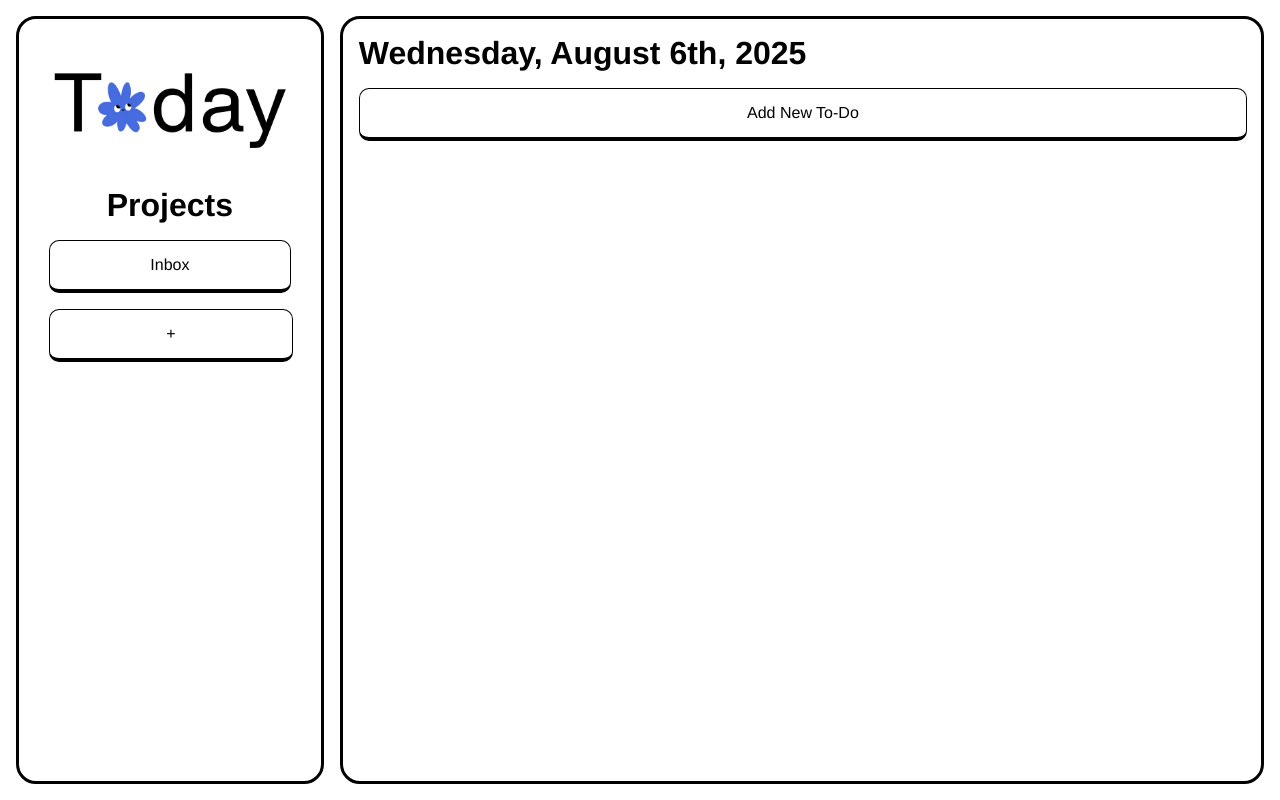
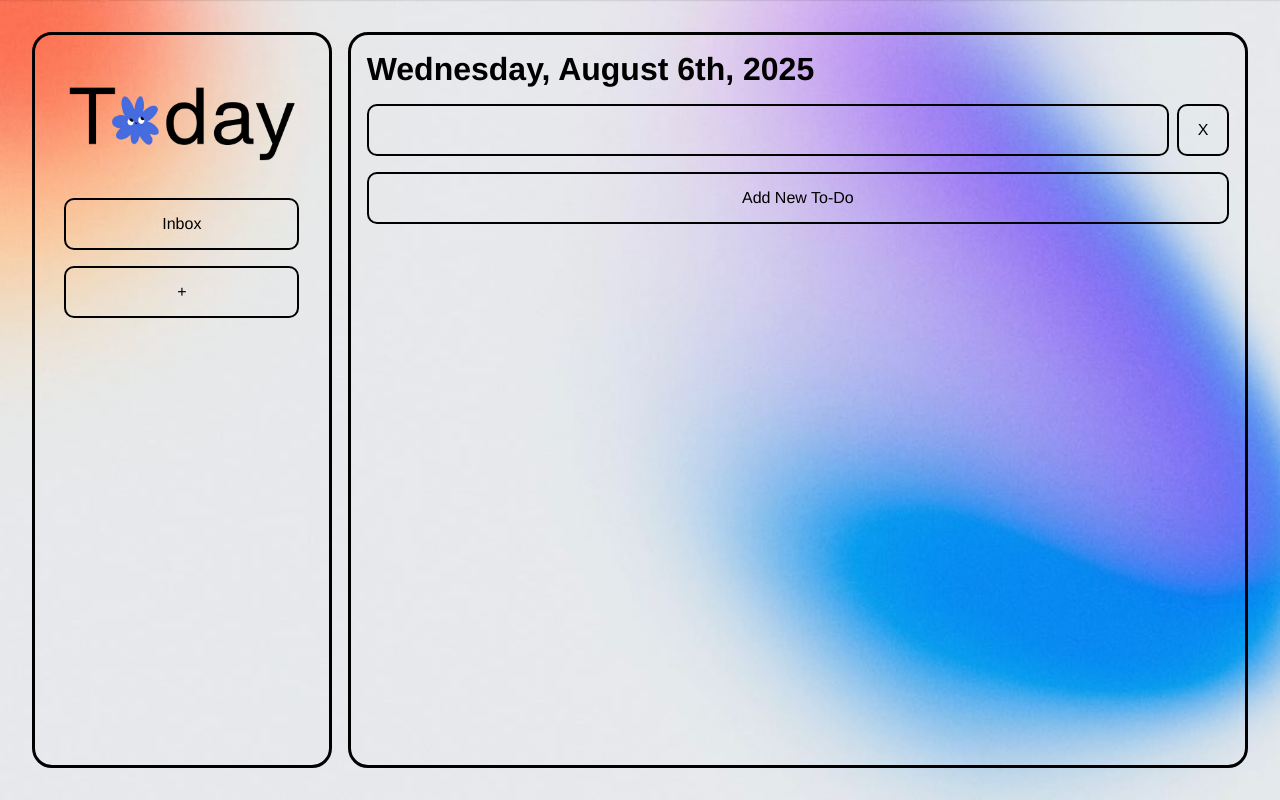
Before and after one commit to joshuarconcepcion/ToDo-List, a website built with webpack: page src/template.html in a window 1280 px wide. Both pictures are taken after a click on the button "Add New To-Do". Built offline with nearby package versions, Linux system fonts and the light colour scheme.

Commit message:
Changed some UI styling, started working on add todo button dom functionality, implemented rough delete todo button functionality

```diff
--- /dev/null
+++ b/src/createTodo.js
@@ -0,0 +1,8 @@
+import { Todo } from "./todo";
+import { renderSingleTodo } from "./dom";
+
+const todoList = document.querySelector('.todo-list')
+
+export function createTodo(title, dueDate, description) {
+    renderSingleTodo(todoList);
+}
--- a/src/dom.js
+++ b/src/dom.js
@@ -1,4 +1,4 @@
-import todayLogo from './media/images/todayLogo.png';
+import todayLogo from './media/images/todayLogo3.png';
 import { format } from 'date-fns';
 
 const sidebarLogoContainer = document.querySelector('.sidebar-logo-container');
@@ -37,3 +37,27 @@ export function renderSingleProject(project, container) {
     projectContainer.appendChild(projectBtn);
     projectContainer.appendChild(deleteBtn);
 }
+
+export function renderSingleTodo(container) {
+    const todoItemContainer = document.createElement('div');
+    todoItemContainer.classList.add('todo-item-container');
+
+    const todoBtn = document.createElement('button');
+    todoBtn.classList.add('todo-btn');
+
+    const deleteTodoBtn = document.createElement('button');
+    deleteTodoBtn.classList.add('delete-todo-btn');
+    deleteTodoBtn.textContent = 'X'
+
+    const todoBtnLeft = document.createElement('div');
+    todoBtnLeft.classList.add('todo-btn-left');
+
+    const todoBtnRight = document.createElement('div');
+    todoBtnRight.classList.add('todo-btn-right');
+
+    todoBtn.appendChild(todoBtnLeft);
+    todoBtn.appendChild(todoBtnRight);
+    todoItemContainer.appendChild(todoBtn);
+    todoItemContainer.appendChild(deleteTodoBtn);
+    container.appendChild(todoItemContainer);
+}
--- a/src/editProjects.js
+++ /dev/null
@@ -1,3 +0,0 @@
-import { saveProjects, loadProjects } from "./projectStorage";
-
-const projectBtn = document.querySelectorAll('.project-btn');
--- a/src/index.js
+++ b/src/index.js
@@ -2,10 +2,12 @@ import './style.css';
 import { renderUI, renderProjectList } from './dom.js';
 import { createProject } from './createProjects.js';
 import { loadProjects } from './projectStorage.js'
+import { createTodo } from './createTodo.js';
 
 const addProjectBtn = document.getElementById('add-project-btn');
 const deleteProjectBtn = document.querySelectorAll('.delete-project-btn');
 const projectList = document.querySelector('.project-list');
+const addTodoBtn = document.getElementById('add-todo-btn');
 let projects = loadProjects();
 
 renderUI();
@@ -14,6 +16,20 @@ renderProjectList(projects, projectList);
 addProjectBtn.addEventListener('click', () => {
     createProject(projects, projectList);
 });
+
+addTodoBtn.addEventListener('click', () => {
+    createTodo();
+})
+
+document.querySelector('.todo-list').addEventListener('click', (e) => {
+    if (e.target.classList.contains('delete-todo-btn')) {
+        const container = e.target.closest('.todo-item-container');
+
+        if (container) {
+            container.remove();
+        }
+    }
+})
 
 document.querySelector('.project-list').addEventListener('click', (e) => {
     if (e.target.classList.contains('delete-project-btn')) {
--- a/src/style.css
+++ b/src/style.css
@@ -13,9 +13,27 @@ html, body {
     display: flex;
 }
 
+body::before {
+    content: '';
+    position: fixed;
+    top: 0;
+    right: 0;
+    bottom: 0;
+    left: 0;
+    height: 100%;
+    width: 100%;
+    background-image: url('./media/images/colorBlur.jpg');
+    background-size: cover;
+    background-repeat: no-repeat;
+    background-position: center;
+    background-attachment: fixed;
+    opacity: 1;
+    z-index: -1;
+}
+
 body {
     display: flex;
-    padding: 1rem;
+    padding: 2rem;
     gap: 1rem;
 }
 
@@ -39,6 +57,7 @@ main {
     border-radius: 20px;
     display: flex;
     flex-direction: column;
+    gap: 1rem;
 }
 
 /* === SIDEBAR === */
@@ -73,8 +92,7 @@ main {
     justify-content: center;
     box-sizing: border-box;
     padding-left: 1rem;
-    border: 1px solid black;
-    border-bottom: 4px solid black;
+    border: 2px solid black;
     border-radius: 10px;
     width: 100%;
     height: 3rem;
@@ -102,20 +120,23 @@ main {
 
 button {
     all: unset;
-    border: 1px solid black;
-    border-bottom: 4px solid black;
+    box-sizing: border-box;
+    border: 2px solid black;
     border-radius: 10px;
     width: 100%;
     height: 3rem;
     display: flex;
     justify-content: center;
     align-items: center;
+    padding: 1.5rem;
 }
 
 button:hover {
-  background-color: #4569dc;
-  cursor: pointer;
-  transform: scale(1.01);
+    box-sizing: border-box;
+    cursor: pointer;
+    border: 2px solid black;
+    box-shadow: 0 2px 0 black;
+    padding: 1.5rem;
 }
 
 /* === MAIN === */
@@ -130,3 +151,23 @@ button:hover {
     flex-direction: column;
     gap: 1rem;
 }
+
+.todo-list {
+    display: flex;
+    flex-direction: column;
+    gap: 1rem;
+}
+
+.todo-item-container {
+    width: 100%;
+    display: flex;
+    gap: 0.5rem;
+}
+
+.todo-btn {
+    width: 95%
+}
+
+.delete-todo-btn {
+    width: 5%;
+}
--- a/src/template.html
+++ b/src/template.html
@@ -10,7 +10,6 @@
         <div class="sidebar-logo-container">
         </div>
         <div class="sidebar-container">
-            <h1>Projects</h1>
             <div class="sidebar-projects">
                 <div class="project-list">
                     <div class="project-container">
@@ -33,7 +32,7 @@
 
             </div>
             <div class="add-todo-btn-container">
-                <button class="add-todo-btn">Add New To-Do</button>
+                <button id='add-todo-btn'>Add New To-Do</button>
             </div>
         </div>
     </main>
--- /dev/null
+++ b/src/todo.js
@@ -0,0 +1,12 @@
+export class Todo {
+    constructor(title, dueDate, description) {
+        this.title = title;
+        this.dueDate = dueDate;
+        this.description = description;
+        this.completed = false
+    }
+
+    toggleComplete() {
+        this.completed = !this.completed;
+    }
+}
```
Also changed, not shown: src/media/images/colorBlur.jpg (added), src/media/images/todayLogo.png (deleted), src/media/images/todayLogo3.png (added).
